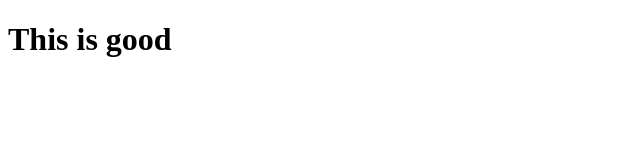
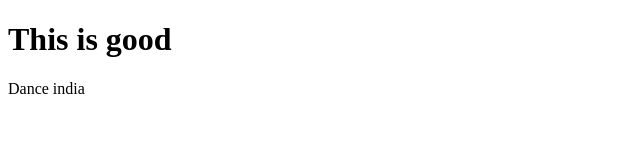
Before and after one commit to GouravSharma99/todoApp, a plain HTML site: page index.html in a window 1280 px wide. Shown: the full height of the page, 0-640 px from the left. Drawn offline with Linux system fonts and the light colour scheme.

Commit message:
Update index.html

```diff
--- a/index.html
+++ b/index.html
@@ -7,5 +7,6 @@
 </head>
 <body>
     <h1>This is good</h1>
+    <p>Dance india</p>
 </body>
 </html>
```
